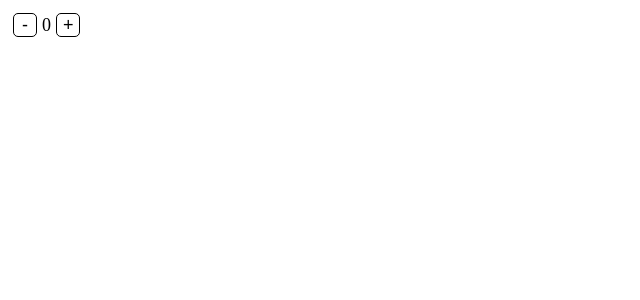
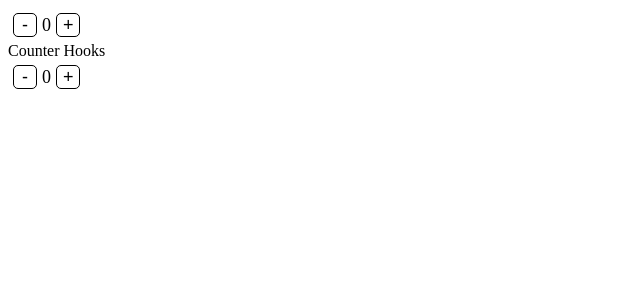
Before and after one commit to IsacHolstad/REACT-Isac, a React (Create React App) app: page / in a window 1280 px wide. Shown: the top 300 px of the page, without its empty margins (0-640 px from the left). Built offline with nearby package versions, Linux system fonts and the light colour scheme.

Commit message:
counter hooks made and buttons are working ep.6 -6:11

```diff
--- a/src/App.js
+++ b/src/App.js
@@ -1,10 +1,14 @@
 import './App.css';
 import Counter from "./Counter";
+import CounterHooks from "./CounterHooks";
 
 function App() {
   return  (
-      <Counter initialCount={0}></Counter>
-
+      <>
+        <Counter initialCount={0}></Counter>
+        Counter Hooks
+        <CounterHooks initialCount={0}></CounterHooks>
+      </>
   )
 }
 
--- /dev/null
+++ b/src/CounterHooks.js
@@ -0,0 +1,13 @@
+import React, { useState } from 'react'
+
+export default function CounterHooks ({ initialCount }) {
+    const [state, setState] = useState ({ count: initialCount })
+    return (
+        <div>
+            <button onClick={() => setState =>( prevState =>{ return {count: prevState.count - 1}})}>-</button>
+            <span>{state.count}</span>
+            <button onClick={() => setState =>( prevState =>{ return  {count: prevState.count + 1}})}>+</button>
+        </div>
+    )
+
+}
```
